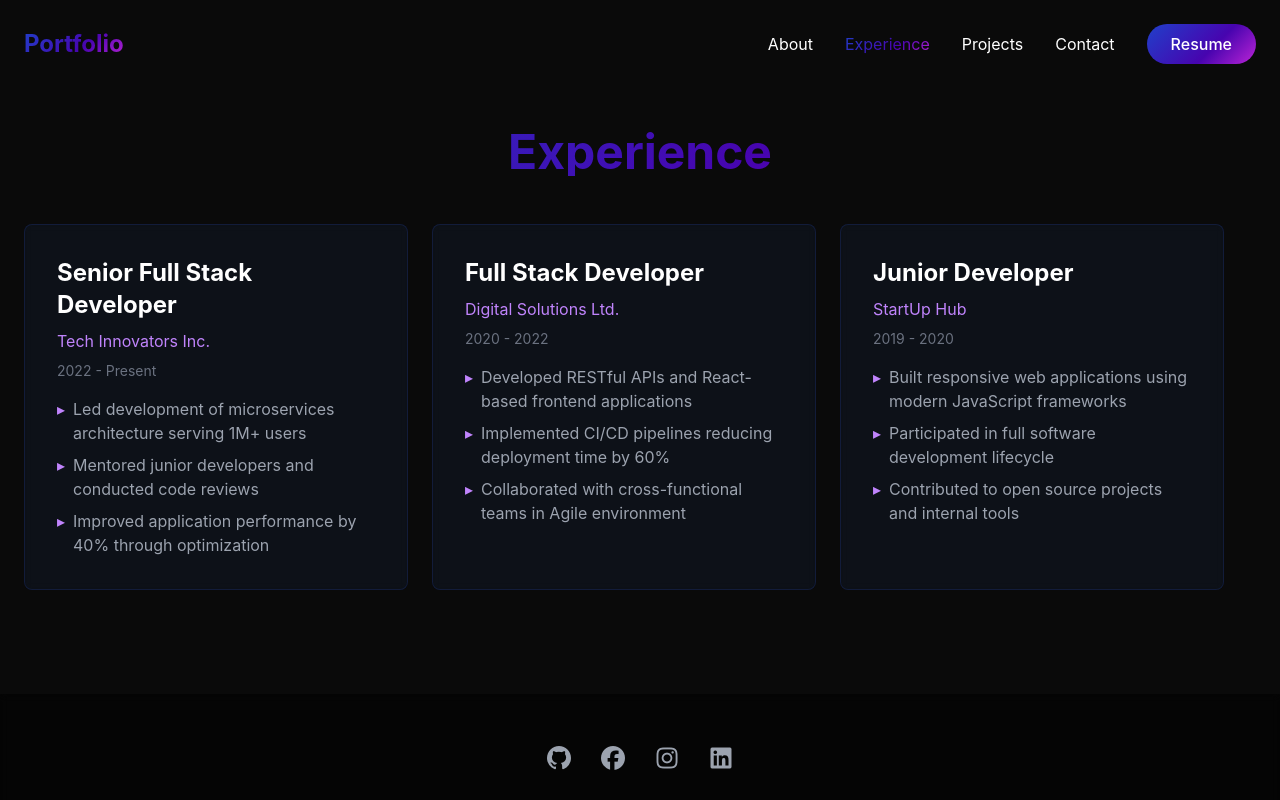
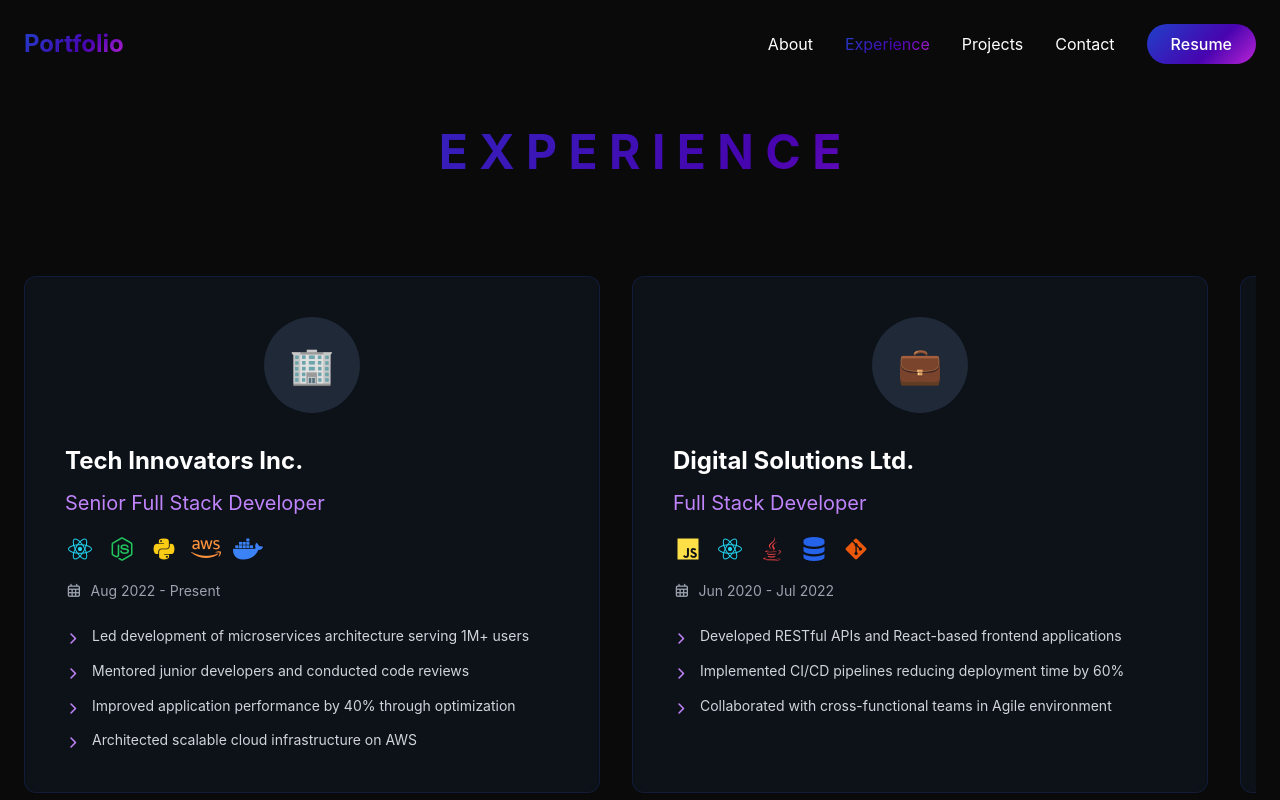
Before and after one commit to chimdienn/duccu-portfolio, a React (Vite) app in the folder client/: page /experience in a window 1280 px wide. Shown: the top 800 px of the page. Built offline with nearby package versions, Linux system fonts and the light colour scheme.

Commit message:
enhanced experience layout

```diff
--- a/client/src/components/Footer.jsx
+++ b/client/src/components/Footer.jsx
@@ -7,7 +7,7 @@ const Footer = () => {
         <div className="flex flex-col items-center">
           <div className="flex space-x-6 mb-6">
             <a
-              href="https://github.com"
+              href="https://github.com/chimdienn"
               target="_blank"
               rel="noopener noreferrer"
               className="social-icon"
@@ -15,7 +15,7 @@ const Footer = () => {
               <i className="fab fa-github text-2xl text-gray-400 hover:text-white"></i>
             </a>
             <a
-              href="https://facebook.com"
+              href="https://www.facebook.com/duckukie/"
               target="_blank"
               rel="noopener noreferrer"
               className="social-icon"
@@ -23,7 +23,7 @@ const Footer = () => {
               <i className="fab fa-facebook text-2xl text-gray-400 hover:text-white"></i>
             </a>
             <a
-              href="https://instagram.com"
+              href="https://www.instagram.com/_duckieee_/"
               target="_blank"
               rel="noopener noreferrer"
               className="social-icon"
@@ -31,7 +31,7 @@ const Footer = () => {
               <i className="fab fa-instagram text-2xl text-gray-400 hover:text-white"></i>
             </a>
             <a
-              href="https://linkedin.com"
+              href="https://www.linkedin.com/in/quytrongductran/"
               target="_blank"
               rel="noopener noreferrer"
               className="social-icon"
--- a/client/src/components/pages/Experience.jsx
+++ b/client/src/components/pages/Experience.jsx
@@ -1,20 +1,27 @@
 // Experience Page Component
+import "../../styles/experience.css";
+
 const Experience = () => {
   const experiences = [
     {
       title: "Senior Full Stack Developer",
       organization: "Tech Innovators Inc.",
-      time: "2022 - Present",
+      logo: "🏢", // Replace with actual logo URL/image
+      techStack: ["react", "node-js", "python", "aws", "docker"],
+      time: "Aug 2022 - Present",
       description: [
         "Led development of microservices architecture serving 1M+ users",
         "Mentored junior developers and conducted code reviews",
         "Improved application performance by 40% through optimization",
+        "Architected scalable cloud infrastructure on AWS",
       ],
     },
     {
       title: "Full Stack Developer",
       organization: "Digital Solutions Ltd.",
-      time: "2020 - 2022",
+      logo: "💼", // Replace with actual logo URL/image
+      techStack: ["javascript", "react", "java", "postgresql", "git"],
+      time: "Jun 2020 - Jul 2022",
       description: [
         "Developed RESTful APIs and React-based frontend applications",
         "Implemented CI/CD pipelines reducing deployment time by 60%",
@@ -24,41 +31,140 @@ const Experience = () => {
     {
       title: "Junior Developer",
       organization: "StartUp Hub",
-      time: "2019 - 2020",
+      logo: "🚀", // Replace with actual logo URL/image
+      techStack: ["python", "javascript", "html5", "css3", "mysql"],
+      time: "Sep 2019 - May 2020",
       description: [
         "Built responsive web applications using modern JavaScript frameworks",
         "Participated in full software development lifecycle",
         "Contributed to open source projects and internal tools",
       ],
     },
+    {
+      title: "Software Engineering Intern",
+      organization: "Innovation Labs",
+      logo: "🔬", // Replace with actual logo URL/image
+      techStack: ["c", "cpp", "python", "git"],
+      time: "Jun 2019 - Aug 2019",
+      description: [
+        "Developed automation scripts to improve testing efficiency",
+        "Assisted in debugging and optimizing legacy code",
+        "Participated in code reviews and team meetings",
+      ],
+    },
   ];
+
+  // Tech stack icon mapping (using Font Awesome brand icons)
+  const techIcons = {
+    react: "fab fa-react",
+    "node-js": "fab fa-node-js",
+    python: "fab fa-python",
+    javascript: "fab fa-js",
+    java: "fab fa-java",
+    c: "fas fa-code",
+    cpp: "fas fa-code",
+    html5: "fab fa-html5",
+    css3: "fab fa-css3-alt",
+    git: "fab fa-git-alt",
+    aws: "fab fa-aws",
+    docker: "fab fa-docker",
+    postgresql: "fas fa-database",
+    mysql: "fas fa-database",
+  };
+
+  // Tech stack colors
+  const techColors = {
+    react: "text-cyan-400",
+    "node-js": "text-green-500",
+    python: "text-yellow-400",
+    javascript: "text-yellow-300",
+    java: "text-red-500",
+    c: "text-blue-500",
+    cpp: "text-blue-600",
+    html5: "text-orange-500",
+    css3: "text-blue-400",
+    git: "text-orange-600",
+    aws: "text-orange-400",
+    docker: "text-blue-500",
+    postgresql: "text-blue-600",
+    mysql: "text-blue-500",
+  };
 
   return (
     <div className="pt-32 fade-in">
       <div className="container mx-auto px-6">
-        <h1 className="text-5xl font-bold gradient-text mb-12 text-center">
-          Experience
+        <h1 className="text-5xl font-bold gradient-text mb-20 text-center">
+          E X P E R I E N C E
         </h1>
 
-        <div className="carousel-container flex gap-6 pb-6 overflow-x-auto">
+        <div className="carousel-container flex gap-8 pb-8 overflow-x-auto snap-x snap-mandatory">
           {experiences.map((exp, index) => (
             <div
               key={index}
-              className="flex-shrink-0 w-96 bg-gray-900/50 backdrop-blur-sm rounded-lg p-8 border border-gray-800 card-hover"
+              className="flex-shrink-0 w-[45vw] min-w-[500px] max-w-[600px] bg-gray-900/50 backdrop-blur-sm rounded-xl p-10 border border-gray-800 card-hover snap-center"
+              style={{ minHeight: "60vh" }}
             >
-              <h3 className="text-2xl font-bold mb-2">{exp.title}</h3>
-              <p className="text-purple-400 mb-2">{exp.organization}</p>
-              <p className="text-gray-500 text-sm mb-4">{exp.time}</p>
-              <ul className="space-y-2">
+              {/* Organization Logo */}
+              <div className="flex justify-center mb-8">
+                <div className="w-24 h-24 bg-gray-800 rounded-full flex items-center justify-center text-4xl">
+                  {exp.logo}
+                  {/* Replace with actual image:
+                  <img src={exp.logo} alt={exp.organization} className="w-full h-full rounded-full object-cover" />
+                  */}
+                </div>
+              </div>
+
+              {/* Organization Name */}
+              <h2 className="text-2xl font-bold mb-3 text-white">
+                {exp.organization}
+              </h2>
+
+              {/* Role Title */}
+              <h3 className="text-xl text-purple-400 mb-4">{exp.title}</h3>
+
+              {/* Tech Stack Icons */}
+              <div className="flex gap-3 mb-4 flex-wrap">
+                {exp.techStack.map((tech, i) => (
+                  <div key={i} className="relative group">
+                    <i
+                      className={`${techIcons[tech]} text-2xl ${techColors[tech]} hover:scale-110 transition-transform cursor-pointer`}
+                      title={tech.replace("-", " ").toUpperCase()}
+                    ></i>
+                    {/* Tooltip */}
+                    <span className="absolute -top-8 left-1/2 -translate-x-1/2 bg-gray-800 text-white text-xs px-2 py-1 rounded opacity-0 group-hover:opacity-100 transition-opacity whitespace-nowrap pointer-events-none">
+                      {tech.replace("-", " ").toUpperCase()}
+                    </span>
+                  </div>
+                ))}
+              </div>
+
+              {/* Duration */}
+              <p className="text-gray-400 text-sm mb-6 flex items-center">
+                <i className="far fa-calendar-alt mr-2"></i>
+                {exp.time}
+              </p>
+
+              {/* Description Points */}
+              <ul className="space-y-3">
                 {exp.description.map((item, i) => (
-                  <li key={i} className="text-gray-400 flex items-start">
-                    <span className="text-purple-400 mr-2">▸</span>
-                    {item}
+                  <li key={i} className="text-gray-300 flex items-start">
+                    <span className="text-purple-400 mr-3 mt-1.5 text-xs">
+                      <i className="fas fa-chevron-right"></i>
+                    </span>
+                    <span className="text-sm leading-relaxed">{item}</span>
                   </li>
                 ))}
               </ul>
             </div>
           ))}
+        </div>
+
+        {/* Scroll Indicator */}
+        <div className="flex justify-center mt-8">
+          <p className="text-gray-500 text-sm flex items-center">
+            <i className="fas fa-arrows-alt-h mr-2"></i>
+            Scroll horizontally to see more
+          </p>
         </div>
       </div>
     </div>
--- a/client/src/components/pages/Home.jsx
+++ b/client/src/components/pages/Home.jsx
@@ -80,7 +80,7 @@ const Home = () => {
             experiences and shipping things users actually love.
           </p>
 
-          <div className="gradient-border rounded-2xl mb-16 max-w-2xl">
+          <div className="gradient-border rounded-xl mb-16 max-w-2xl">
             <div className="gradient-border-inner p-6">
               <h2 className="text-2xl font-semibold mb-6">
                 Ready to dive deeper? Without further ado...
--- /dev/null
+++ b/client/src/styles/experience.css
@@ -0,0 +1,143 @@
+/* Add to your index.css or create experience.css */
+
+/* Smooth scrolling for carousel */
+.carousel-container {
+  scroll-behavior: smooth;
+  -webkit-overflow-scrolling: touch;
+  padding: 20px 0;
+}
+
+/* Custom scrollbar styling */
+.carousel-container::-webkit-scrollbar {
+  height: 10px;
+}
+
+.carousel-container::-webkit-scrollbar-track {
+  background: #1a1a1a;
+  border-radius: 10px;
+}
+
+.carousel-container::-webkit-scrollbar-thumb {
+  background: linear-gradient(90deg, #1e3a8a, #831843);
+  border-radius: 10px;
+  cursor: pointer;
+}
+
+.carousel-container::-webkit-scrollbar-thumb:hover {
+  background: linear-gradient(90deg, #2563eb, #be185d);
+}
+
+/* Firefox scrollbar */
+.carousel-container {
+  scrollbar-width: thin;
+  scrollbar-color: #831843 #1a1a1a;
+}
+
+/* Snap scrolling for better UX */
+.snap-x {
+  scroll-snap-type: x mandatory;
+}
+
+.snap-center {
+  scroll-snap-align: center;
+}
+
+/* Enhanced card hover effect */
+.card-hover {
+  transition: all 0.3s cubic-bezier(0.4, 0, 0.2, 1);
+  border: 1px solid rgba(30, 58, 138, 0.3);
+}
+
+.card-hover:hover {
+  transform: translateY(-8px) scale(1.02);
+  border-color: rgba(131, 24, 67, 0.6);
+  box-shadow: 0 20px 40px rgba(131, 24, 67, 0.3),
+    0 0 60px rgba(131, 24, 67, 0.1);
+  background: rgba(20, 20, 20, 0.6);
+}
+
+/* Tech icon hover effects */
+.group {
+  position: relative;
+}
+
+.group:hover .tooltip {
+  visibility: visible;
+  opacity: 1;
+}
+
+/* Organization logo styling */
+.org-logo-container {
+  width: 96px;
+  height: 96px;
+  background: linear-gradient(135deg, #1e3a8a 0%, #831843 50%, #581c87 100%);
+  padding: 2px;
+  border-radius: 50%;
+}
+
+.org-logo-inner {
+  width: 100%;
+  height: 100%;
+  background: #0a0a0a;
+  border-radius: 50%;
+  display: flex;
+  align-items: center;
+  justify-content: center;
+}
+
+/* Responsive adjustments */
+@media (max-width: 768px) {
+  .carousel-container > div {
+    min-width: 85vw !important;
+    width: 85vw !important;
+  }
+}
+
+/* Card content spacing */
+.experience-card-content {
+  display: flex;
+  flex-direction: column;
+  height: 100%;
+}
+
+/* Bullet point animation on hover */
+.experience-card-content li {
+  transition: transform 0.2s ease;
+}
+
+.experience-card-content li:hover {
+  transform: translateX(5px);
+}
+
+/* Duration badge style */
+.duration-badge {
+  display: inline-flex;
+  align-items: center;
+  padding: 4px 12px;
+  background: rgba(88, 28, 135, 0.2);
+  border-radius: 20px;
+  border: 1px solid rgba(88, 28, 135, 0.3);
+}
+
+/* Tech stack container */
+.tech-stack-container {
+  display: flex;
+  gap: 12px;
+  flex-wrap: wrap;
+  margin-bottom: 16px;
+}
+
+/* Floating animation for scroll indicator */
+@keyframes float {
+  0%,
+  100% {
+    transform: translateX(0);
+  }
+  50% {
+    transform: translateX(10px);
+  }
+}
+
+.scroll-indicator {
+  animation: float 2s ease-in-out infinite;
+}
```
